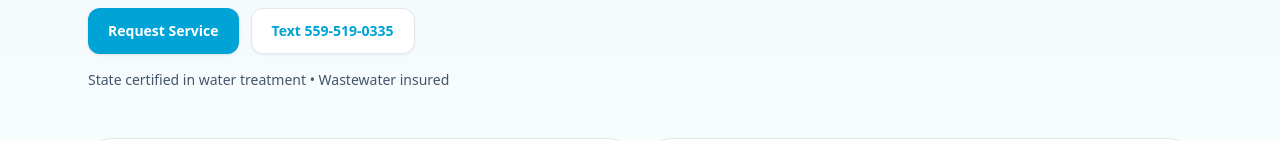
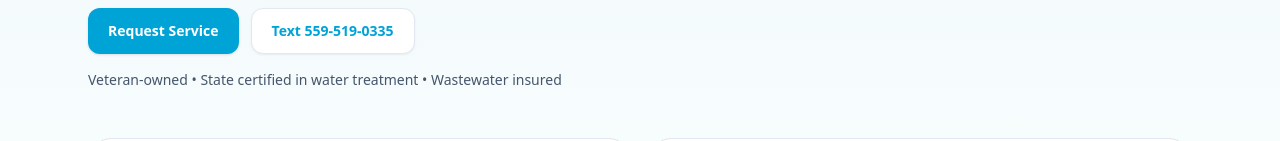
Before and after one commit to alexcarney460-hue/purifiedservices, a Next.js app: page / in a window 1280 px wide. Shown: the part 468-609 px from the top of the page. Built offline with nearby package versions, Linux system fonts and the light colour scheme; no server answers.

Commit message:
add veteran-owned trust signal

```diff
--- a/src/app/commercial/page.tsx
+++ b/src/app/commercial/page.tsx
@@ -68,6 +68,7 @@ export default function CommercialPage() {
                 <li>Weekend coverage options</li>
                 <li>Repair recommendations with clear next steps</li>
                 <li>COI / W-9 available upon request</li>
+                <li>Veteran-owned company</li>
               </ul>
               <div className="mt-4 rounded-2xl border border-slate-200 bg-[var(--ps-mist)] p-4 text-sm text-slate-700">
                 <span className="font-semibold">Agreement terms:</span> 12-month minimum for commercial service.
--- a/src/app/page.tsx
+++ b/src/app/page.tsx
@@ -36,7 +36,7 @@ export default function Home() {
                 </Button>
               </div>
               <div className="mt-4 text-sm text-slate-600">
-                State certified in water treatment • Wastewater insured
+                Veteran-owned • State certified in water treatment • Wastewater insured
               </div>
             </div>
           </div>
--- a/src/components/SiteFooter.tsx
+++ b/src/components/SiteFooter.tsx
@@ -64,7 +64,7 @@ export default function SiteFooter() {
       <div className="border-t border-slate-100">
         <div className="mx-auto flex max-w-6xl items-center justify-between px-4 py-5 text-xs text-slate-500">
           <div>© {new Date().getFullYear()} Purified Services</div>
-          <div>State certified in water treatment • Wastewater insured</div>
+          <div>Veteran-owned • State certified in water treatment • Wastewater insured</div>
         </div>
       </div>
     </footer>
```
